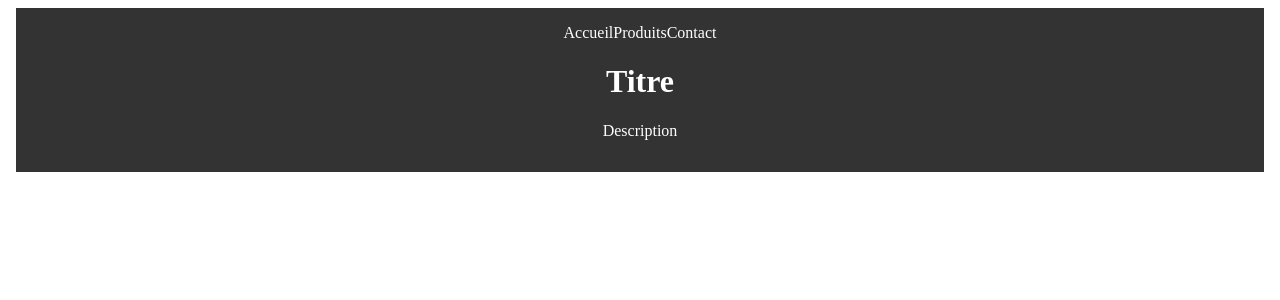
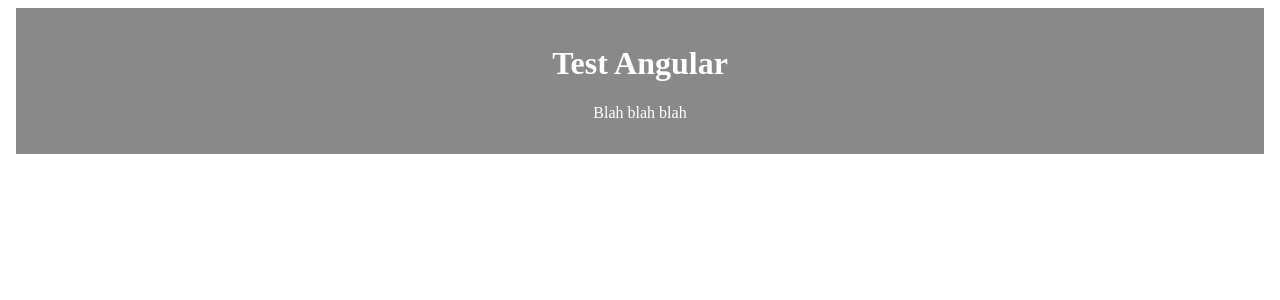
Before and after one commit to LucasAliasElvennope/Test-Angular, an Angular app: page / in a window 1280 px wide. Shown: the top 300 px of the page. Built offline with nearby package versions, Linux system fonts and the light colour scheme.

Commit message:
feat : modifying the html and the css

```diff
--- a/src/app/header/header.component.html
+++ b/src/app/header/header.component.html
@@ -1,9 +1,4 @@
 <header id="header">
-    <nav>
-      <a routerLink="/">Accueil</a>
-      <a routerLink="/produits">Produits</a>
-      <a routerLink="/contact">Contact</a>
-    </nav>
-    <h1>Titre</h1>
-    <p>Description</p>
+    <h1>Test Angular</h1>
+    <p>Blah blah blah</p>
 </header>
--- a/src/app/header/header.component.scss
+++ b/src/app/header/header.component.scss
@@ -1,5 +1,5 @@
 #header {
-    background-color: #333;
+    background-color: #898989;
     color: #fff;
     padding: 1rem;
     text-align: center;
```
